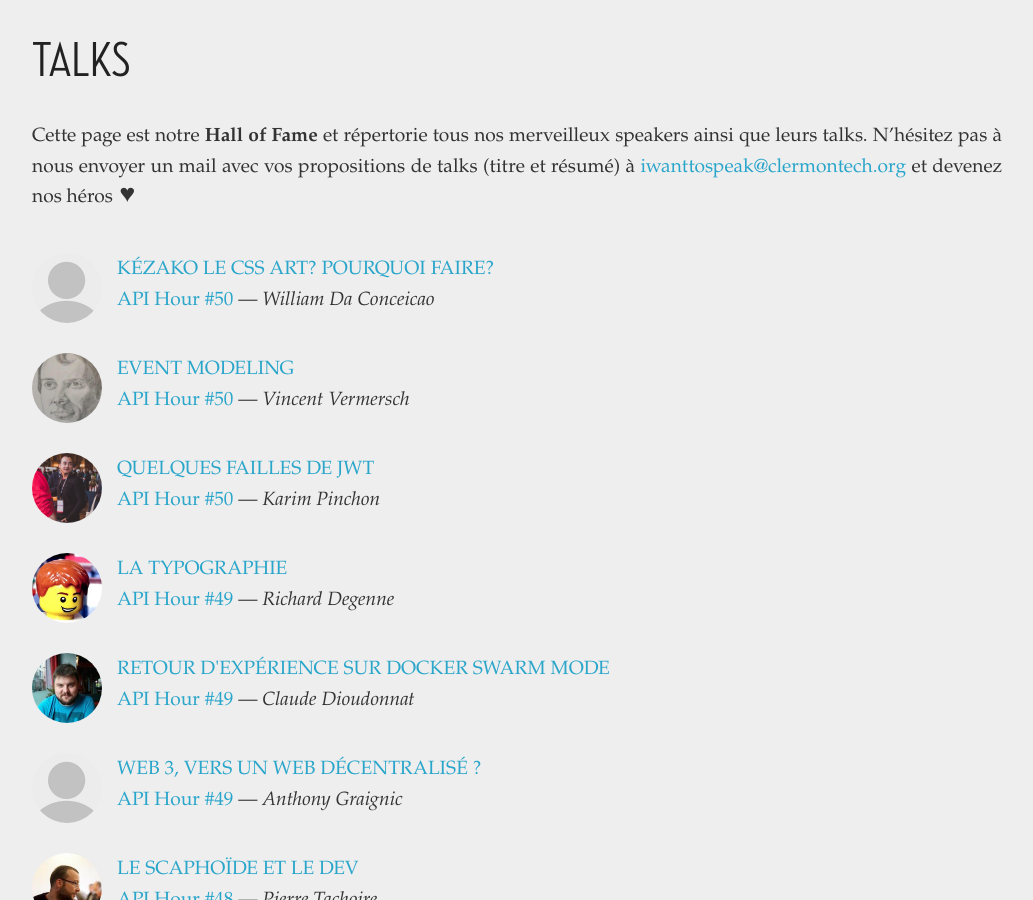
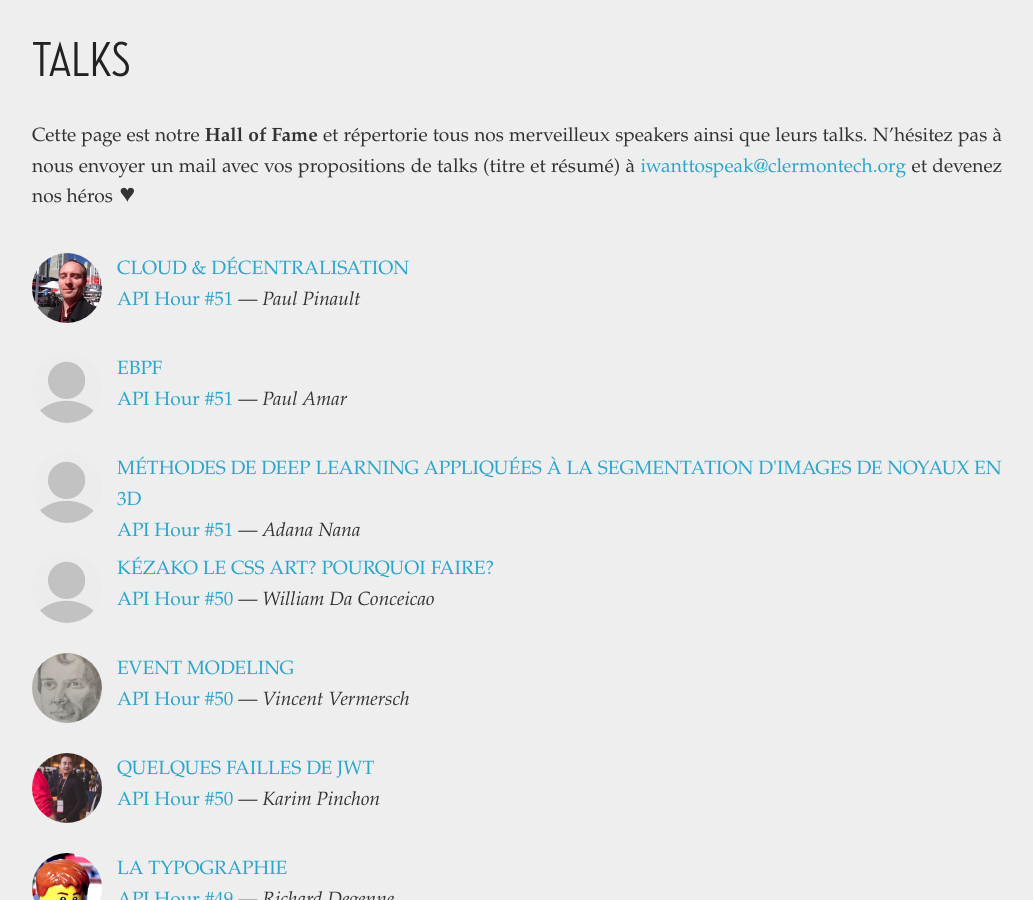
Before and after one commit to clermontech/clermontech.github.com, a Jekyll site: the page built from talks/index.md, in a window 1280 px wide and 900 px high, scrolled down 311 px. Shown: the whole window, without its empty margins (123-1156 px from the left). Built offline with Jekyll 4.4.1, drawn with Linux system fonts in a browser that asks for light colours.

Commit message:
ah51: add speaker pages

```diff
--- /dev/null
+++ b/_posts/2022-10-10-adama-nana-deep-learning-seg-images.md
@@ -0,0 +1,25 @@
+---
+layout: talk
+categories: [ talks, api-hour-51 ]
+
+session_url: /api-hours/api-hour-51.html
+session_name: Clermont'ech API Hour &#35;51
+session_short_name: "&#35;51"
+
+author: Adana Nana
+author_url:
+author_image:
+
+slides_url:
+video:
+
+title: "Méthodes de deep learning appliquées à la segmentation d'images de noyaux en 3D
+"
+
+---
+
+Il s'agira d'expliquer et de présenter les résultats d'une analyse comparative
+de 6 méthodes de deep learning appliquées à la segmentation d'images. Les
+méthodes classiques comme le seuillage sont déjà très performantes pour la
+segmentation. Nous verrons donc quels avantages peuvent nous apporter le Deep
+Learning dans le solutionnement de cette problématique.
--- a/_posts/2022-10-10-api-hour-51.md
+++ b/_posts/2022-10-10-api-hour-51.md
@@ -38,13 +38,19 @@
 
 Et si le cloud souverain de demain était en fait un cloud décentralisé ?
 
+[Voir la vidéo]({% post_url 2022-10-10-paul-pinault-cloud-et-decentralisation %})
+
 ### Paul Amar • eBPF
 
 Découverte d'eBPF (extend Berkeley Packet Filter), ou comment injecter du code dans le kernel sans avoir à le recompiler.
 
+[Voir la vidéo]({% post_url 2022-10-10-paul-amar-ebpf %})
+
 ### Adama Nana • Méthodes de deep learning appliquées à la segmentation d'images de noyaux en 3D
 
 Il s'agira d'expliquer et de présenter les résultats d'une analyse comparative de 6 méthodes de deep learning appliquées à la segmentation d'images. Les méthodes classiques comme le seuillage sont déjà très performantes pour la segmentation. Nous verrons donc quels avantages peuvent nous apporter le Deep Learning dans le solutionnement de cette problématique.
+
+[Voir la vidéo]({% post_url 2022-10-10-adama-nana-deep-learning-seg-images %})
 
 ### Peut-être vous ?
 
--- /dev/null
+++ b/_posts/2022-10-10-paul-amar-ebpf.md
@@ -0,0 +1,19 @@
+---
+layout: talk
+categories: [ talks, api-hour-51 ]
+
+session_url: /api-hours/api-hour-47.html
+session_name: Clermont'ech API Hour &#35;51
+session_short_name: "&#35;51"
+
+author: Paul Amar
+author_url:
+author_image:
+
+slides_url:
+video:
+
+title: "eBPF"
+---
+
+Découverte d'eBPF (extend Berkeley Packet Filter), ou comment injecter du code dans le kernel sans avoir à le recompiler.
--- /dev/null
+++ b/_posts/2022-10-10-paul-pinault-cloud-et-decentralisation.md
@@ -0,0 +1,20 @@
+---
+layout: talk
+categories: [ talks, api-hour-51 ]
+
+session_url: /api-hours/api-hour-51.html
+session_name: Clermont'ech API Hour &#35;51
+session_short_name: "&#35;51"
+
+author: Paul Pinault
+author_url: https://twitter.com/disk_91
+author_image: paul.jpeg
+
+slides_url:
+video:
+
+title: "Cloud & Décentralisation"
+
+---
+
+Et si le cloud souverain de demain était en fait un cloud décentralisé ?
```
